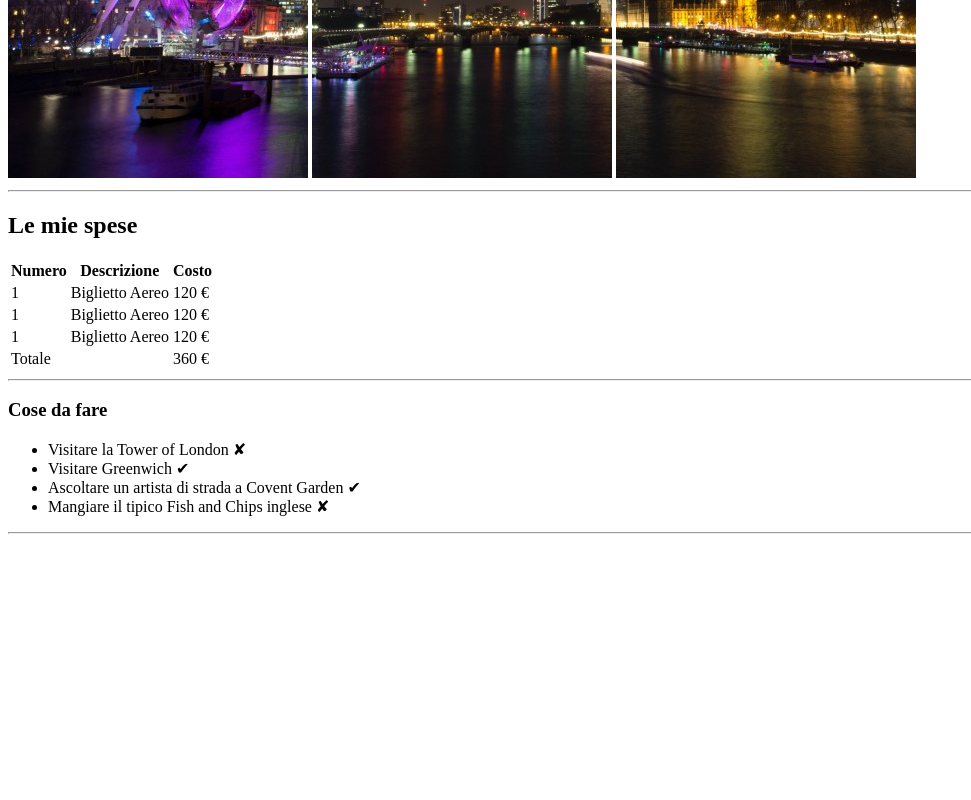
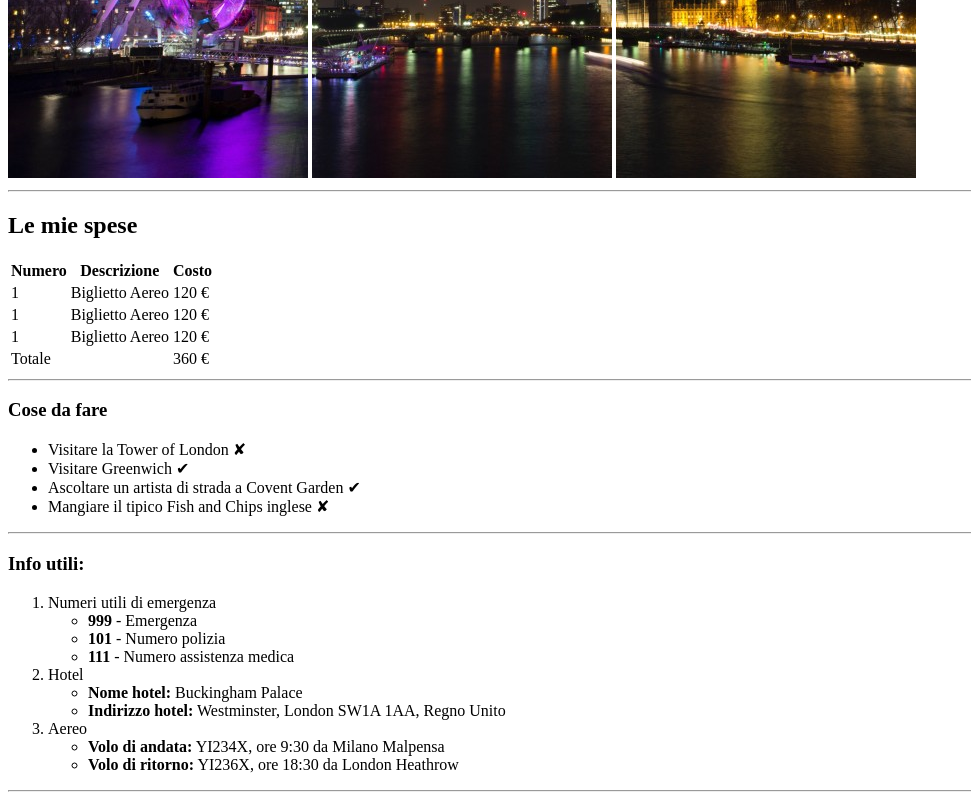
Before and after one commit to SAX-94/html-london-trip, a plain HTML site: page index.html in a window 1280 px wide. Shown: the part 489-1289 px from the top of the page, without its empty margins (0-971 px from the left). Before the commit the page ends 1031 px from the top, so only its background shows below. Drawn offline with Linux system fonts and the light colour scheme.

Commit message:
Info utili, liste

```diff
--- a/index.html
+++ b/index.html
@@ -70,5 +70,35 @@
         <hr>
     </section>
 
+    <!-- INFO UTILI -->
+    <section>
+        <h3>Info utili:</h3>
+        <ol>
+            <li>
+                Numeri utili di emergenza
+                <ul>
+                    <li><strong>999</strong> - Emergenza</li>
+                    <li><strong>101</strong> - Numero polizia</li>
+                    <li><strong>111</strong> - Numero assistenza medica</li>
+                </ul>
+            </li>
+            <li>
+                Hotel
+                <ul>
+                    <li><strong>Nome hotel:</strong> Buckingham Palace</li>
+                    <li><strong>Indirizzo hotel:</strong> Westminster, London SW1A 1AA, Regno Unito</li>
+                </ul>
+            </li>
+            <li>
+                Aereo
+                <ul>
+                    <li><strong>Volo di andata:</strong> YI234X, ore 9:30 da Milano Malpensa</li>
+                    <li><strong>Volo di ritorno:</strong> YI236X, ore 18:30 da London Heathrow</li>
+                </ul>
+            </li>
+        </ol>
+        <hr>
+    </section>
+
 </body>
 </html>
```
